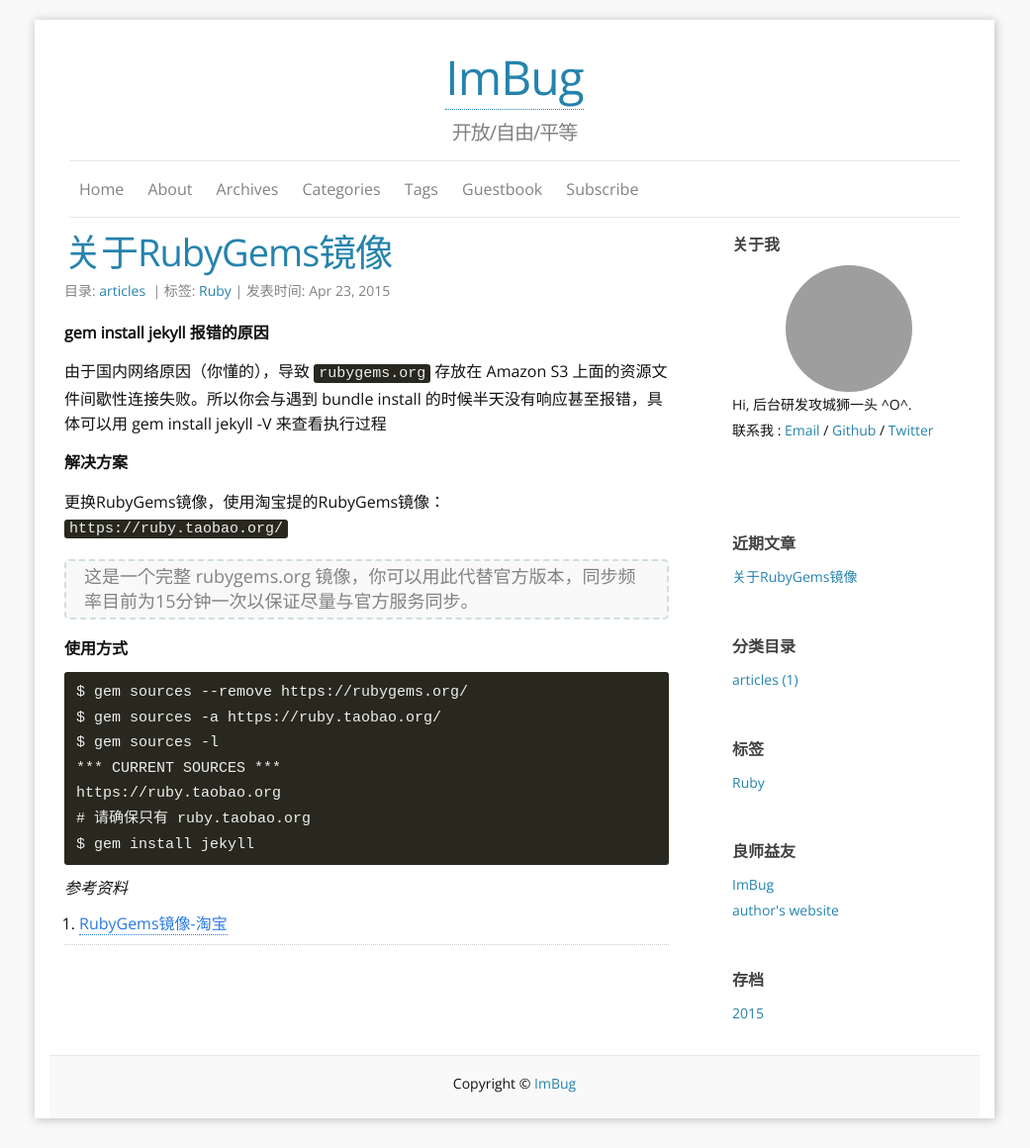
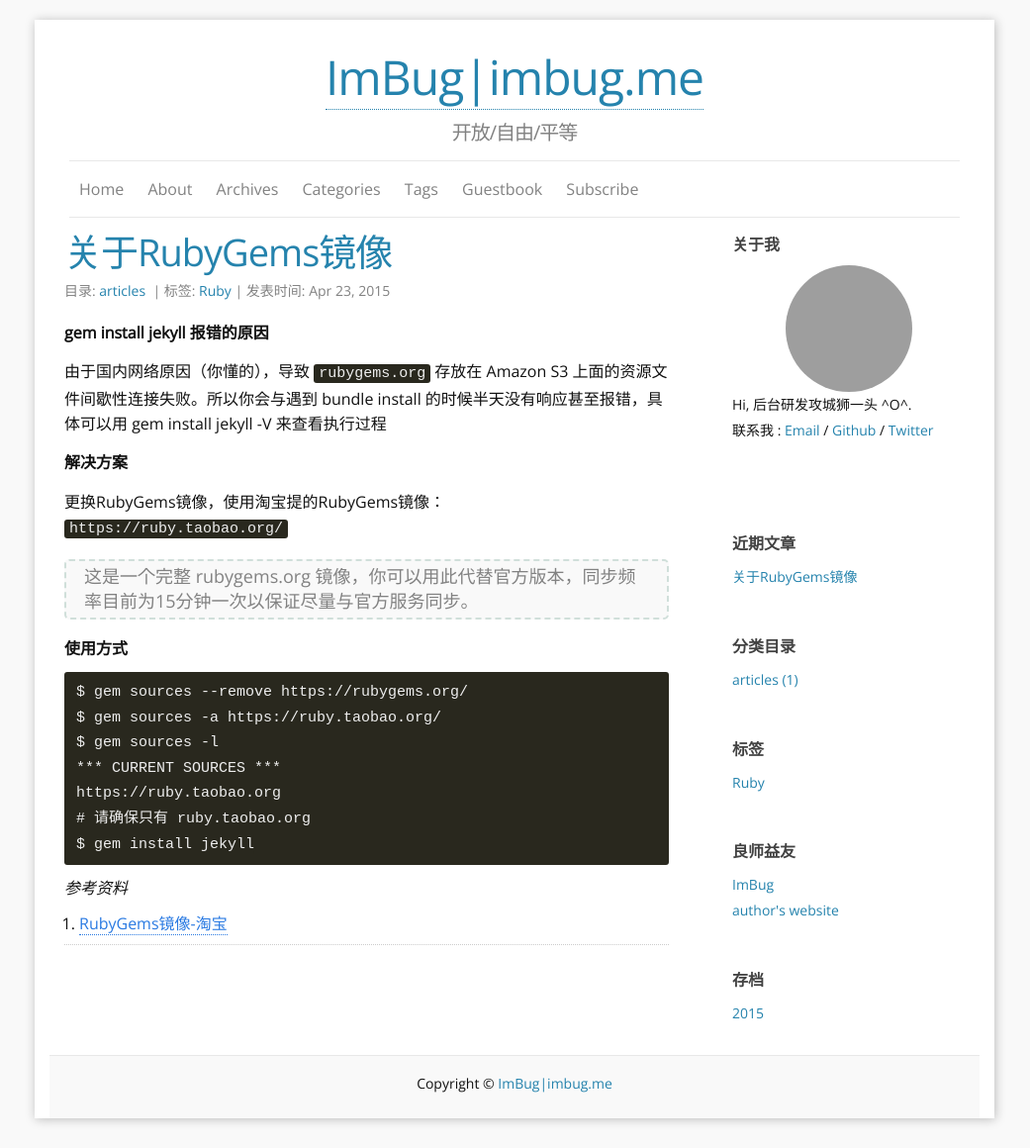
Before and after one commit to shanshouchen/blog, a Jekyll site: the page built from index.html, in a window 1280 px wide. Shown: the whole page at 99% size, without its empty margins (120-1161 px from the left). Built offline with Jekyll 4.4.1, drawn with Linux system fonts in a browser that asks for light colours; the list of posts is cut into pages by our own code; grey boxes are pictures that could not be loaded.

Commit message:
change title

```diff
--- a/_config.yml
+++ b/_config.yml
@@ -1,5 +1,5 @@
 ### Site info:
-title: ImBug
+title: ImBug|imbug.me
 tagline: 开放/自由/平等
 author: shanshouchen
 email: shanshouchen@gmail.com
```
